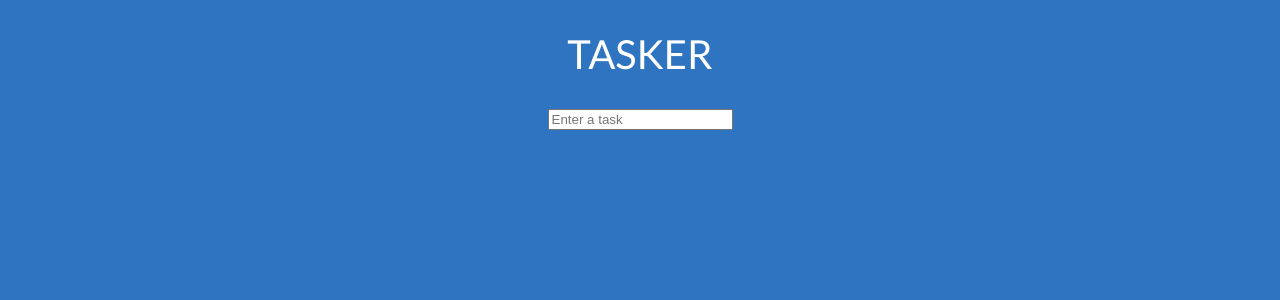
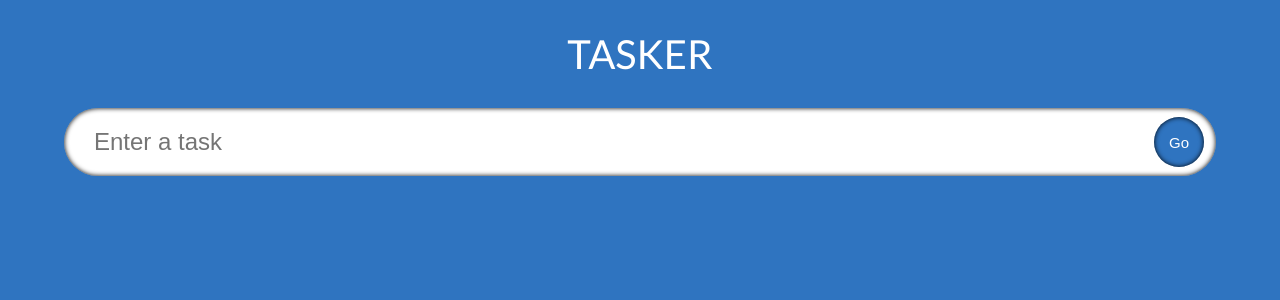
Before and after one commit to nickhuynhq/Tasker, a React (Create React App) app: page / in a window 1280 px wide. Shown: the top 300 px of the page. Built offline with nearby package versions, Linux system fonts and the light colour scheme; the HTML template or start-up script is replaced by a standard one.

Commit message:
Style InputField Component

```diff
--- a/src/App.scss
+++ b/src/App.scss
@@ -1,3 +1,4 @@
+@use "./styles/partials/breakpoints" as *;
 @use "./styles/partials/colors" as *;
 @use "./styles/partials/mixins" as *;
 @import url('https://fonts.googleapis.com/css2?family=Lato&display=swap');
--- a/src/App.tsx
+++ b/src/App.tsx
@@ -1,5 +1,5 @@
 import './App.scss';
-import InputField from './components/InputField';
+import InputField from './components/InputField/InputField';
 
 // let name: string;
 // let age:  number | string;
--- /dev/null
+++ b/src/components/InputField/InputField.scss
@@ -0,0 +1,50 @@
+@use "../../styles/partials/breakpoints" as *;
+@use "../../styles/partials/colors" as *;
+@use "../../styles/partials/mixins" as *;
+
+.input{
+    display: flex;
+    width: 90%;
+    position: relative;
+    align-items: center;
+
+    &__box{
+        width: 100%;
+        border-radius: 3.125rem;
+        padding: 1.25rem 1.875rem;
+        font-size: 1.5rem;
+        border: none;
+        transition: 0.2s;
+        box-shadow: inset 0 0 .3125rem $shadow;
+
+        &:focus{
+            box-shadow: 0 0 .625rem 100vh rgba($shadow,0.5);
+            outline: none;
+        }
+    }
+
+    &__submit{
+        position: absolute;
+        width: 3.125rem;
+        height: 3.125rem;
+        margin: .75rem;
+        border-radius: 3.125rem;
+        right: 0;
+        border: none;
+        font-size: .9375rem;
+        background-color: $button-background;
+        color: $button-text;
+        transition: 0.2s all;
+        box-shadow: inset 0 0 .3125rem $shadow;
+
+        &:hover{
+            background-color: $button-background--hover;
+        }
+
+        &:active{
+            transform: scale(0.8);
+            box-shadow: 0 0 .3125rem $shadow;
+        }
+    }
+
+}
--- a/src/components/InputField.tsx
+++ b/src/components/InputField/InputField.tsx
@@ -1,9 +1,10 @@
-import React from 'react'
+import "./InputField.scss"
 
 const InputField = () => {
   return (
     <form className='input'>
         <input className='input__box' type="input" placeholder='Enter a task' />
+        <button className="input__submit" type="submit">Go</button>
     </form>
   )
 }
--- a/src/styles/partials/_colors.scss
+++ b/src/styles/partials/_colors.scss
@@ -1,3 +1,8 @@
 // Main Color Palatte
 $background: #2F74C0;
 $main-text: white;
+$shadow: black;
+
+$button-text: white;
+$button-background: #2F74C0;
+$button-background--hover: #388ae2;
```
Also changed, not shown: src/styles/partials/_breakpoints.scss (line endings or trailing spaces).
